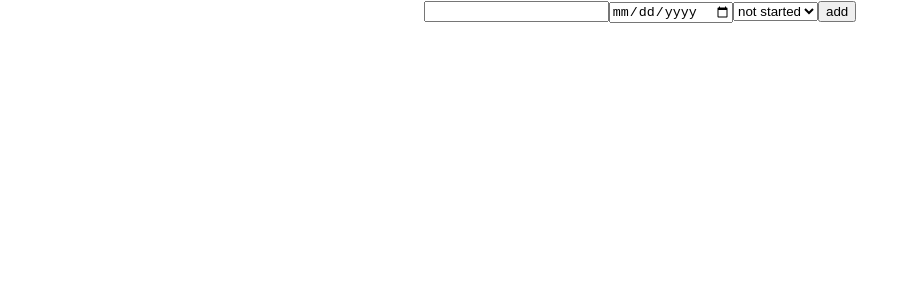
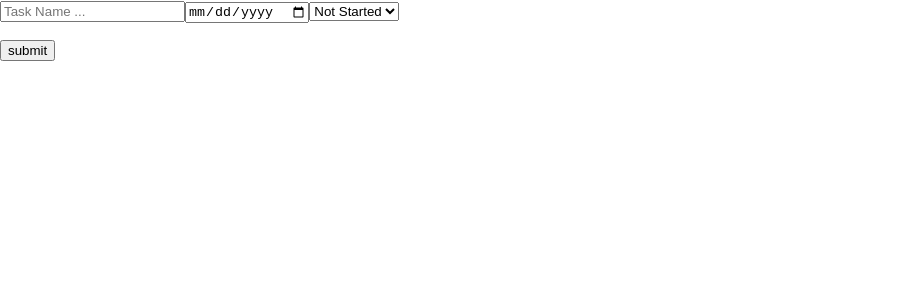
Before and after one commit to AliLtRP/ToDo-List, a React (Create React App) app: page / in a window 1280 px wide. Shown: the top 300 px of the page, without its empty margins (0-919 px from the left). Built offline with nearby package versions, Linux system fonts and the light colour scheme.

Commit message:
todo using react

```diff
--- a/src/App.js
+++ b/src/App.js
@@ -1,49 +1,15 @@
 import logo from './logo.svg';
 import './App.css';
 import React, { useState } from 'react';
+import TaskList from './components/TaskList';
 
 
 function App() {
-  const [newItem, setNewItems] = useState('');
-  const [date, setDate] = useState('');
-  const [status, setStatus] = useState('');
-
-  const [items, setItems] = useState([]);
-
-  function addItem() {
-
-    const item = {
-      title: newItem,
-      date: date,
-      status: status
-    };
-
-    setItems(oldList => [...oldList, item]);
-    setNewItems('');
-  }
-
-  const a = 'not started';
   return (
-
-    <div className="App">
-      <input type="text" value={newItem} onChange={e => setNewItems(e.target.value)} />
-      <input type="date" value={date} onChange={e => setDate(e.target.value)} />
-
-      <select onClick={e => setStatus(e.target.value)}>
-        <option>not started</option>
-        <option>complite</option>
-      </select>
-
-      <button onClick={() => addItem()}>add</button>
-
-      <ul>
-        {items.map((item)=> <li>{[item.title, item.date, item.status]}</li>)}
-      </ul>
-    </div>
-
-
-
-  );
+    <>
+      <TaskList />
+    </>
+  )
 }
 
 export default App;
--- /dev/null
+++ b/src/components/TaskList.jsx
@@ -0,0 +1,87 @@
+import React, { useState } from 'react';
+
+function TaskList() {
+  const [name, setName] = useState();
+  const [id, setId] = useState(0);
+  const [items, setItems] = useState([]);
+  const [status, setStatus] = useState();
+  const [date, setDate] = useState();
+
+  const addItem = (e) => {
+
+    // set id for each item
+    setId(items.length + 1);
+
+    // item object with it attributes
+    const item = {
+      id: id,
+      name: name,
+      status: status,
+      date: date
+    };
+
+    // add item to items array
+    setItems(oldItems => [...oldItems, item]);
+    setName('');
+  };
+
+
+  // delete item by id
+  const deleteItem = (id) => {
+    // remove item from items array
+    setItems(oldItems => items.filter((item => item.id !== id)));
+    setId(id);
+  };
+
+  // edit item
+  const editItem = (id, newName, newDate, newStatus) => {
+
+    // const itemToEdit = items.filter((item) => item.id === id);
+
+    const newItem = {
+      id: id,
+      name: newName,
+      date: newDate,
+      status: newStatus
+    };
+
+    // remove old item
+    deleteItem(id);
+
+    // append the new item to items array
+    setItems((oldItems) => [...oldItems, newItem]);
+    setId(id+1);
+    setName('');
+  };
+
+
+  return (
+    <div>
+      <input type="text" name="taskName" value={name} placeholder='Task Name ...' onChange={e => setName(e.target.value)} />
+      <input type="date" name="" id="" onChange={e => setDate(e.target.value)} />
+
+      <select name="" id="" onChange={e => setStatus(e.target.value)}>
+        <option value="Not Started">Not Started</option>
+        <option value="In progress">In progress</option>
+        <option value="Finished">Finished</option>
+      </select>
+
+      <p>{name}</p>
+      <button onClick={addItem}>submit</button>
+
+      <ul>
+        {items.map((item) =>
+          <div>
+            <li>{[item.id, item.name, item.date, item.status]}</li>
+            <button onClick={() => editItem(item.id, name, date, status)}>Edit</button>
+            <button onClick={() => deleteItem(item.id)}>Delete</button>
+          </div>
+        )}
+      </ul>
+
+    </div>
+  );
+
+};
+
+export default TaskList;
```
